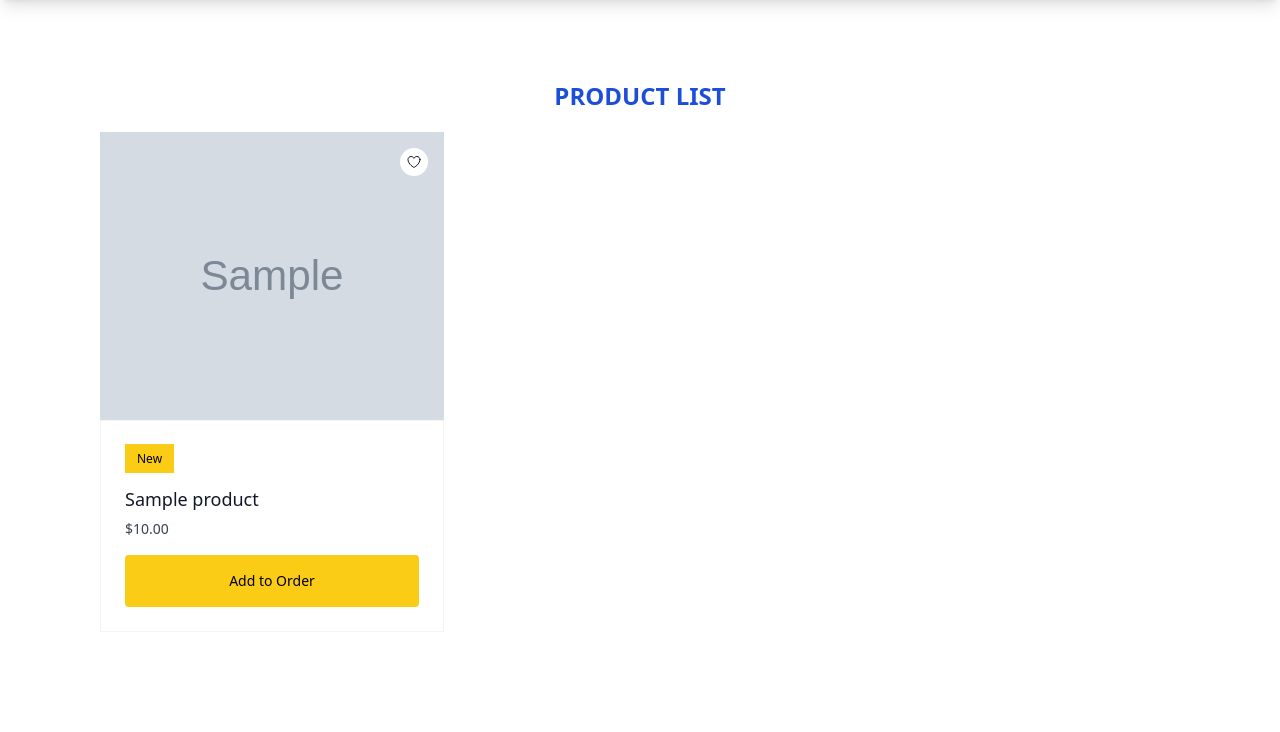
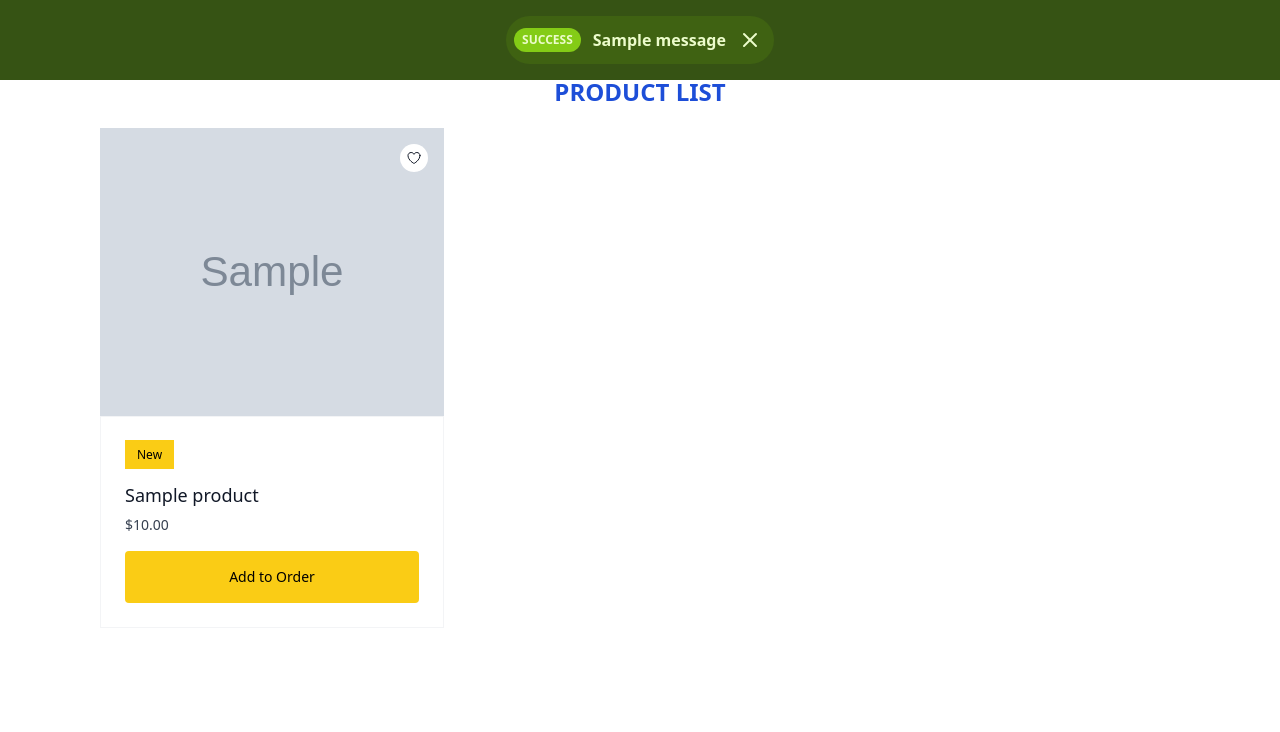
Before and after one commit to andresagab/py_coffe_shop, a Django app: page / in a window 1280 px wide. Shown: the part 84-816 px from the top of the page. After the commit the page ends 687 px from the top, so only its background shows below. Run offline with Django 5.2, Linux system fonts and the light colour scheme; tables that the repository leaves empty hold one stand-in row (values such as "Sample post"); grey boxes marked "Sample" are stand-in pictures; one stand-in notice (Sample message) is shown; some libraries are stand-ins or nearby versions.

Commit message:
v0.9.0 - Create flash-message.html template
Create the flash-message template and includes it into the header of base.html template, also set it to improve UI, now the header is 'fixed', finally update the add_product_rating.html template to remove old flash messages section and add the close.svg icon

```diff
--- /dev/null
+++ b/templates/components/messages/flash-messages.html
@@ -0,0 +1,37 @@
+{% if messages %}
+    <ul class="fixed block w-full">
+        {% for message in messages %}
+            {% if message.tags == 'error' %}
+                <li class="bg-red-900 text-center py-4 lg:px-4" id="{{ message.tags }}-{{ forloop.counter }}">
+                    <div class="p-2 bg-rose-800 items-center text-rose-100 leading-none lg:rounded-full flex lg:inline-flex" role="alert">
+                        <span class="flex rounded-full bg-rose-500 uppercase px-2 py-1 text-xs font-bold mr-3">Error</span>
+            {% elif message.tags == 'success' %}
+                <li class="bg-lime-900 text-center py-4 lg:px-4" id="{{ message.tags }}-{{ forloop.counter }}">
+                    <div class="p-2 bg-lime-800 items-center text-lime-100 leading-none lg:rounded-full flex lg:inline-flex" role="alert">
+                        <span class="flex rounded-full bg-lime-500 uppercase px-2 py-1 text-xs font-bold mr-3">Success</span>
+            {% else %}
+                <li class="bg-yellow-900 text-center py-4 lg:px-4" id="{{ message.tags }}-{{ forloop.counter }}">
+                    <div class="p-2 bg-amber-800 items-center text-amber-100 leading-none lg:rounded-full flex lg:inline-flex" role="alert">
+                        <span class="flex rounded-full bg-amber-500 uppercase px-2 py-1 text-xs font-bold mr-3">Warning</span>
+            {% endif %}
+                    <span class="font-semibold mr-2 text-left flex-auto">{{ message }}</span>
+                    <button
+                            class="rounded-full p-1 hover:shadow-md hover:opacity-75 transition ease-in-out duration-300"
+                            title="Click to close"
+                            type="button"
+                            onclick="closeFlashMessage('{{ message.tags }}-{{ forloop.counter }}')"
+                    >
+                        {% include 'icons/close.svg' %}
+                    </button>
+                </div>
+            </li>
+        {% endfor %}
+    </ul>
+{% endif %}
+
+<script>
+    const closeFlashMessage = (id) => {
+        let element = document.getElementById(id)
+        element.classList.add('hidden')
+    }
+</script>
--- a/templates/layouts/base.html
+++ b/templates/layouts/base.html
@@ -8,12 +8,13 @@
 </head>
 <body>
 
-    <header>
+    <header class="fixed block w-full">
         {% include "navs/main-nav.html" %}
+        {% include "components/messages/flash-messages.html" %}
     </header>
 
     <main class="flex justify-center w-full h-full p-20">
-        <div class="flex flex-col w-full">
+        <div class="flex flex-col w-full mt-20">
             {% block content %}
             {% endblock %}
         </div>
```
Also changed, not shown: products/templates/products/add_product_rating.html (+0 -17 lines), templates/icons/close.svg (added).
